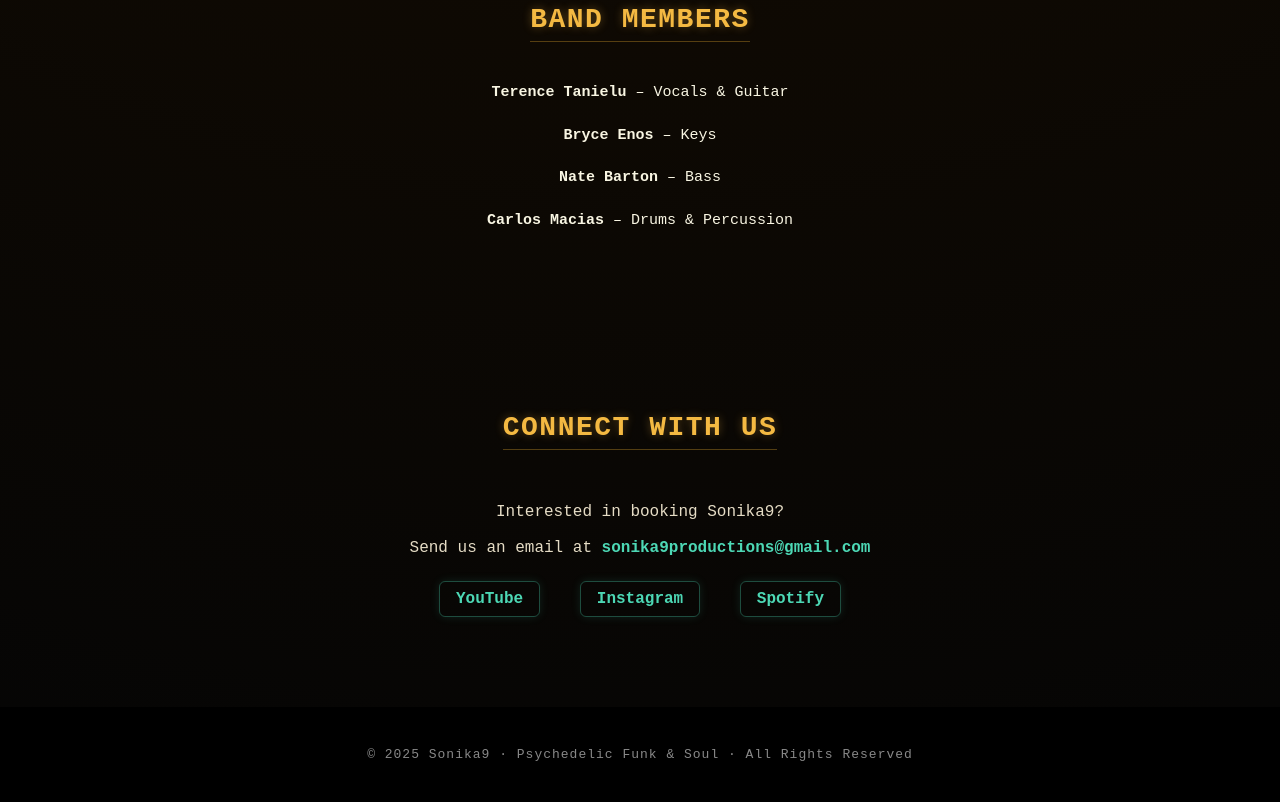
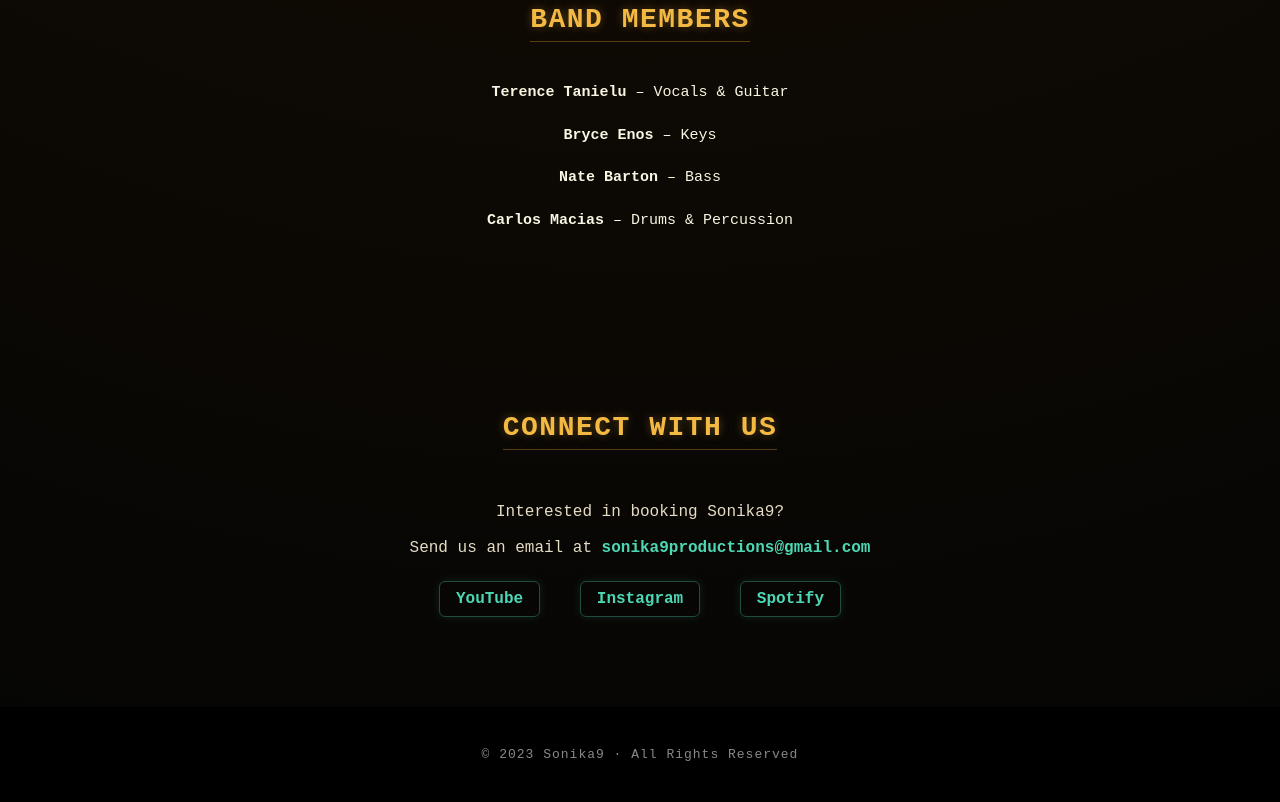
Before and after one commit to bryceenos/Sonika9, a plain HTML site: page index.html in a window 1280 px wide. Shown: the part 1733-2535 px from the top of the page. Drawn offline with Linux system fonts and the light colour scheme.

Commit message:
Update index.html

```diff
--- a/index.html
+++ b/index.html
@@ -250,7 +250,7 @@
   </section>
 
   <footer>
-    © 2025 Sonika9 · Psychedelic Funk & Soul · All Rights Reserved
+    © 2023 Sonika9 · All Rights Reserved
   </footer>
 </body>
 </html>
```
